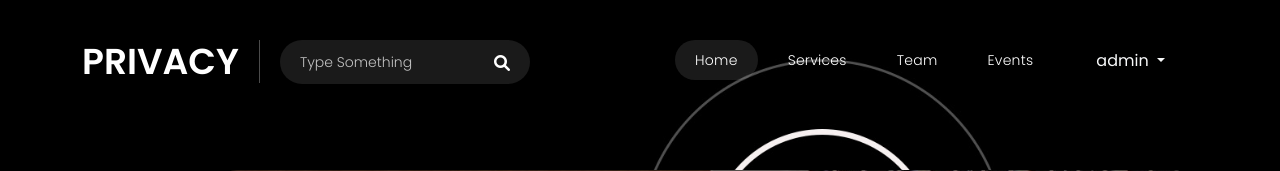
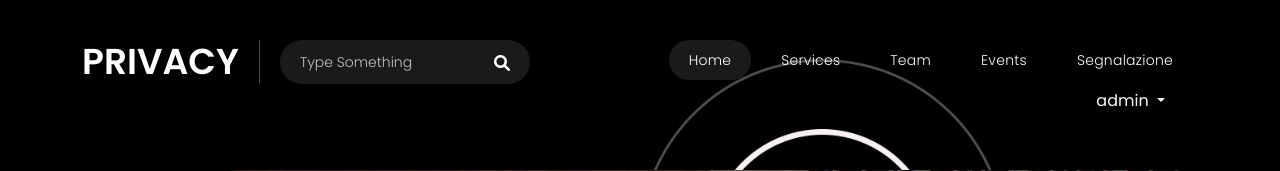
Before and after one commit to CriPaz03/Privacy, a Django app: page / in a window 1280 px wide. Shown: the top 171 px of the page. Run offline with Django 5.2, Linux system fonts and the light colour scheme; a user stored in the database is signed in; data comes from the database, SQL or seed files in the repository; parts of the project's set-up code (start-up, migrations or seed data) failed here and were passed over; some libraries are stand-ins or nearby versions.

Commit message:
Segnalazioni azienda

```diff
--- a/templates/base.html
+++ b/templates/base.html
@@ -70,11 +70,12 @@
                     <!-- ***** Serach Start ***** -->
                     <!-- ***** Menu Start ***** -->
                     <ul class="nav">
-                        <li class="scroll-to-section"><a href="#top" class="active">Home</a></li>
+                        <li class="scroll-to-section"><a href="/" class="active">Home</a></li>
                         <li class="scroll-to-section"><a href="#services">Services</a></li>
                         <li class="scroll-to-section"><a href="#team">Team</a></li>
                         <li class="scroll-to-section"><a href="#events">Events</a></li>
                         {% if request.user.is_authenticated %}
+                            <li class="scroll-to-section"><a href="/segnalazione/">segnalazione</a></li>
                             <li class="scroll-to-section">
                                 <div class="dropdown" id="dropdownNav">
                                     <button class="btn dropdown-toggle text-light" type="button"
```
